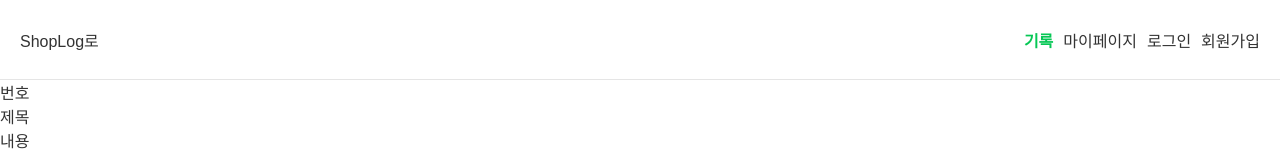
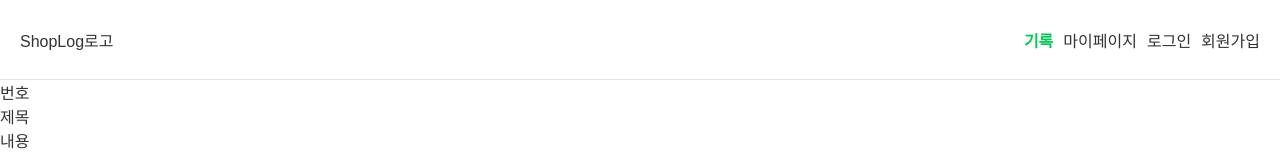
Before and after one commit to KTH8962/shopLog, a React (Vite) app: page / in a window 1280 px wide. Shown: the top 155 px of the page. Built offline with nearby package versions, Linux system fonts and the light colour scheme.

Commit message:
테스트

```diff
--- a/src/components/header/Header.tsx
+++ b/src/components/header/Header.tsx
@@ -11,7 +11,7 @@
   return (
     <header className={styles.header}>
       <h1 className={styles.header__logo}>
-        <Link to="/">ShopLog로</Link>
+        <Link to="/">ShopLog로고</Link>
       </h1>
       <nav className={styles.gnb}>
         <ul>
```
